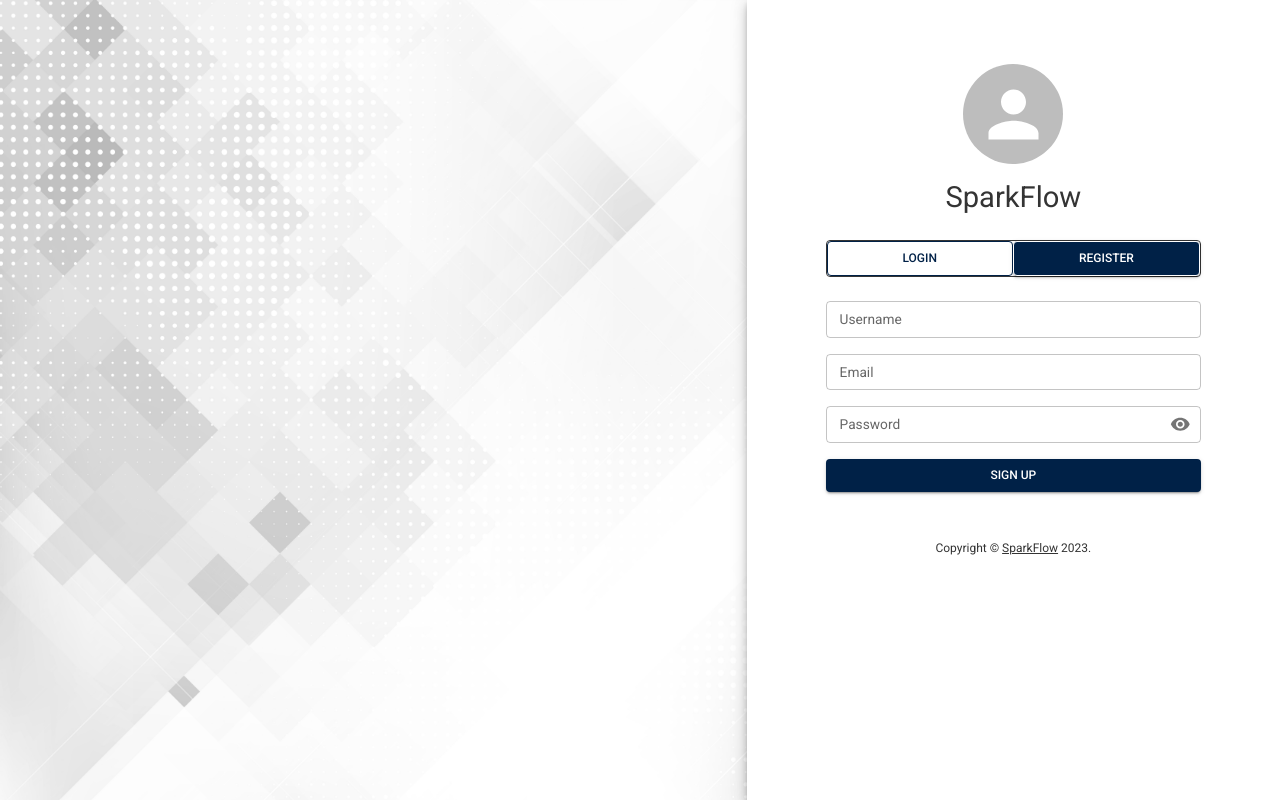
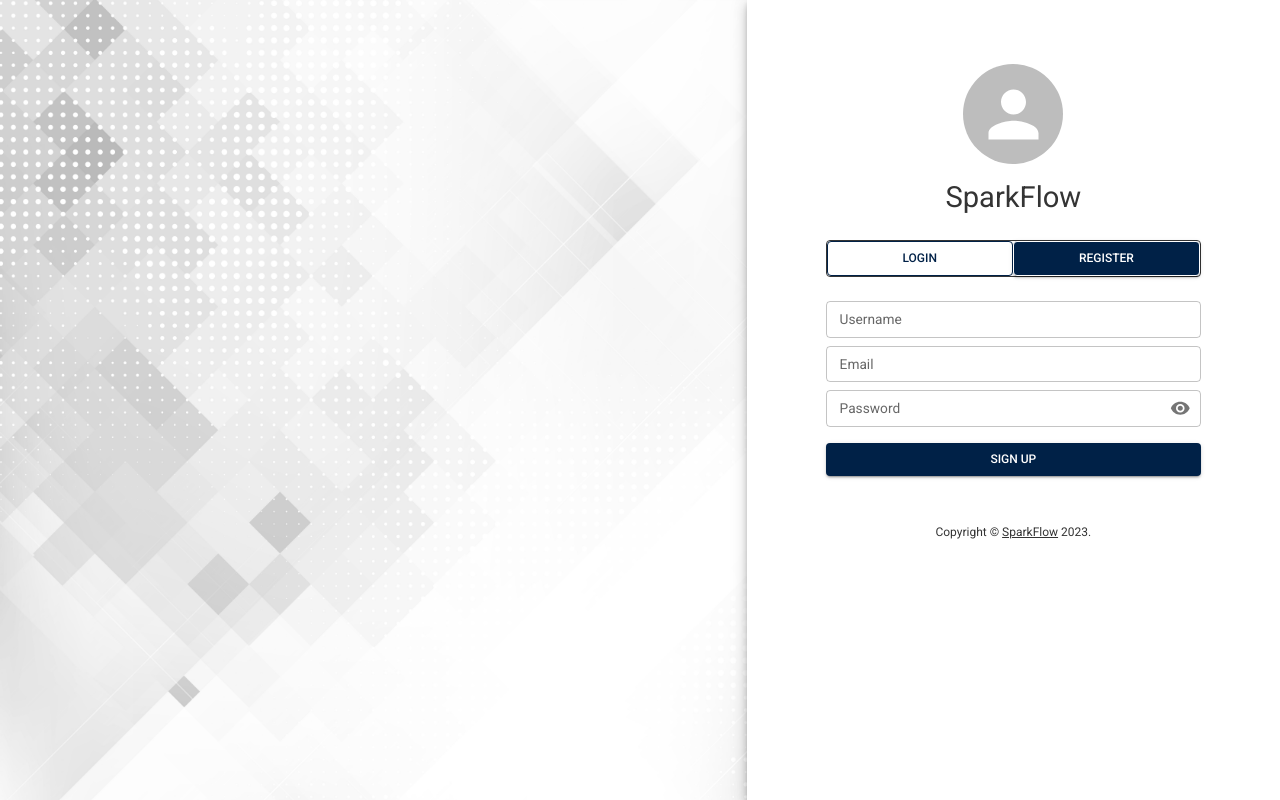
Before and after one commit to amuliawijaya23/sparkflow, a Next.js app: page / in a window 1280 px wide. Both pictures are taken after a click on the button "REGISTER". Built offline with nearby package versions, Linux system fonts and the light colour scheme.

Commit message:
updates input margin and type for email input

```diff
--- a/src/components/Authentication/Login.tsx
+++ b/src/components/Authentication/Login.tsx
@@ -39,12 +39,13 @@ const Login = ({ email, password, setEmail, setPassword }: LoginProps) => {
         <InputLabel htmlFor="outlined-email">Email</InputLabel>
         <OutlinedInput
           id="outlined-email"
+          type="email"
           onChange={setEmail}
           value={email}
           label="Email"
         />
       </FormControl>
-      <FormControl sx={{ mt: 2 }} size="small" variant="outlined">
+      <FormControl sx={{ mt: 1 }} size="small" variant="outlined">
         <InputLabel htmlFor="outlined-adornment-password">Password</InputLabel>
         <OutlinedInput
           id="outlined-adornment-password"
--- a/src/components/Authentication/Register.tsx
+++ b/src/components/Authentication/Register.tsx
@@ -54,16 +54,17 @@ const Register = ({
           label="Username"
         />
       </FormControl>
-      <FormControl size="small" variant="outlined" sx={{ mt: 2 }}>
+      <FormControl size="small" variant="outlined" sx={{ mt: 1 }}>
         <InputLabel htmlFor="outlined-email">Email</InputLabel>
         <OutlinedInput
           id="outlined-email"
+          type="email"
           onChange={setEmail}
           value={email}
           label="Email"
         />
       </FormControl>
-      <FormControl sx={{ mt: 2 }} size="small" variant="outlined">
+      <FormControl sx={{ mt: 1 }} size="small" variant="outlined">
         <InputLabel htmlFor="outlined-adornment-password">Password</InputLabel>
         <OutlinedInput
           id="outlined-adornment-password"
```
